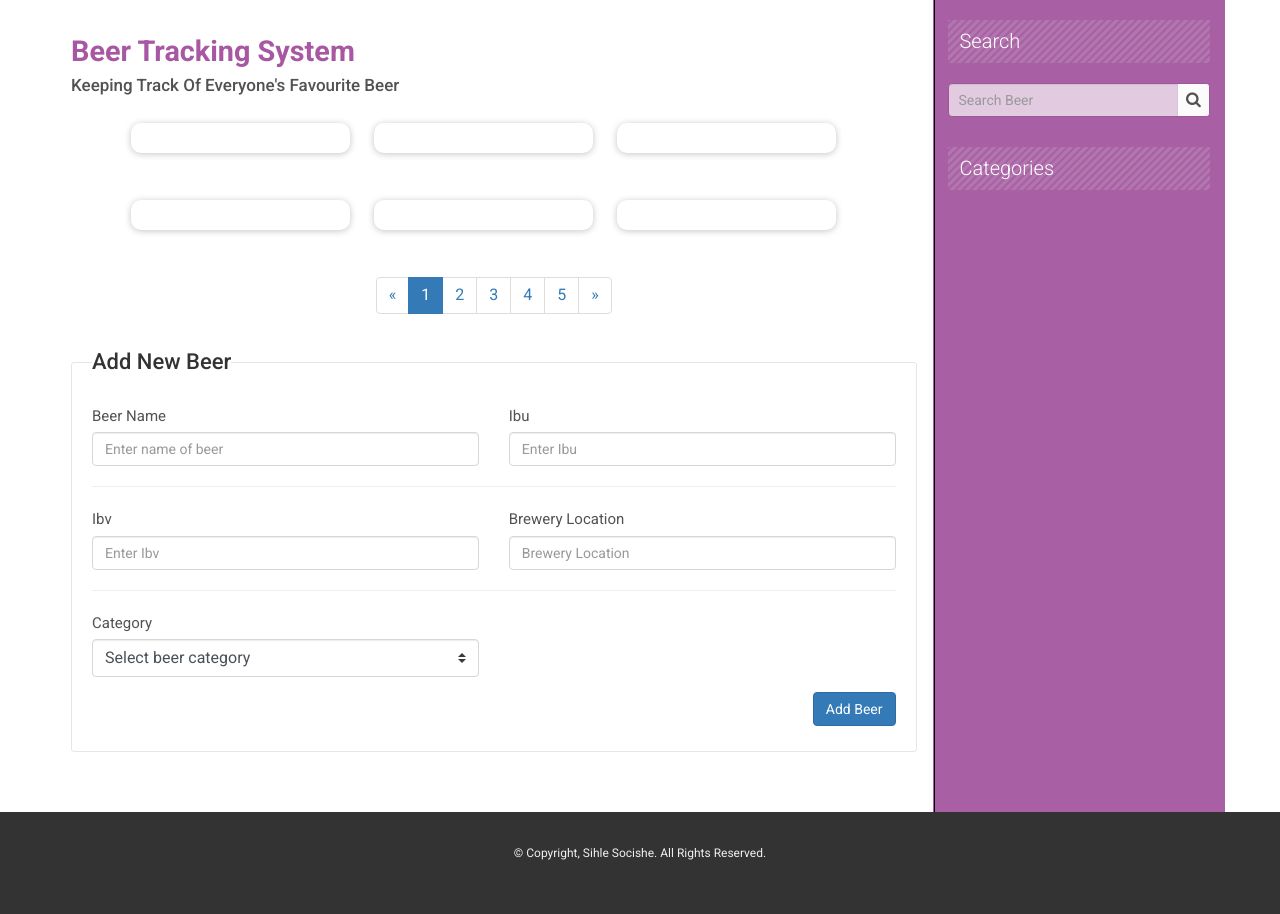
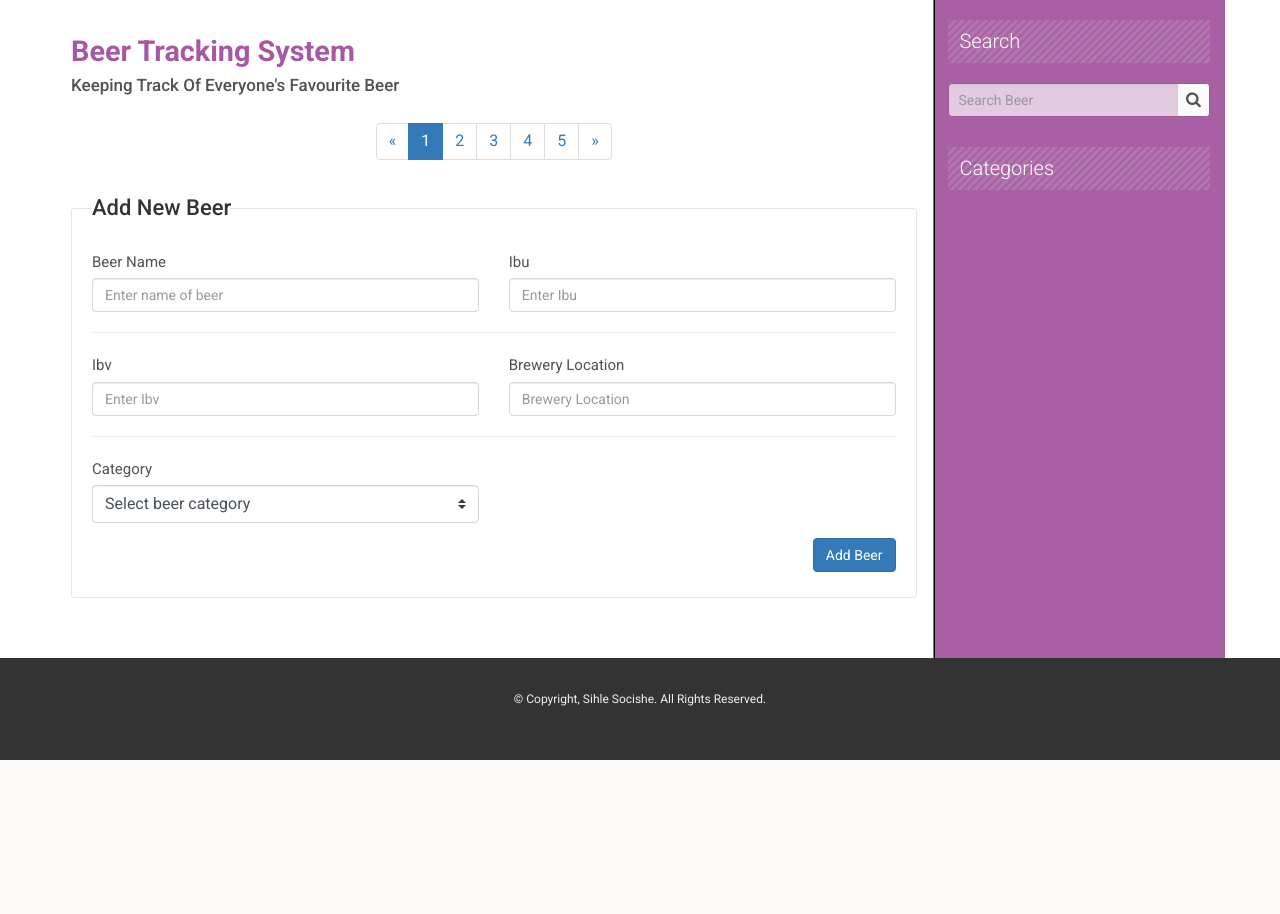
Before and after one commit to 201507445/beer_tracking, a CodeIgniter app: page /database/ in a window 1280 px wide. Shown: the part 192-1106 px from the top of the page. After the commit the page ends 952 px from the top, so only its background shows below. Run offline with CodeIgniter, Linux system fonts and the light colour scheme.

Commit message:
Structure Final

```diff
--- a/application/views/home_view.php
+++ b/application/views/home_view.php
@@ -34,27 +34,7 @@
                         <h1>Beer Tracking System</h1>
                         <h2>Keeping Track Of Everyone's Favourite Beer</h2>
                         <div class="row beer-container">
-                            <div class="col-md-3 beer">
 
-                            </div>
-                            <div class="col-md-3 beer">
-
-
-
-                            </div>
-                            <div class="col-md-3 beer">
-
-
-                            </div>
-                            <div class="col-md-3 beer">
-
-                            </div>
-                            <div class="col-md-3 beer">
-
-                            </div>
-                            <div class="col-md-3 beer">
-
-                            </div>
                         </div>
                         <div class="beer-pagination">
                             <nav aria-label="Page navigation">
--- a/assets/js/app.js
+++ b/assets/js/app.js
@@ -2,13 +2,14 @@ $(document).ready(function () {
     $.getJSON("http://apichallenge.canpango.com/beers", function (data) {
 
         for (var i = 0; i < data.length; i++) {
-            var html = '<div class="text-center"><b>' + data[i].name + '</b></div>';
+            var html = '<div class="col-md-3 beer">';
+             html += '<div class="text-center"><b>' + data[i].name + '</b></div>';
             html += '<p><b> Ibu:</b> <span>' + data[i].ibu + '</span></p>';
             html += '<p><b>Abv:</b> <span>' + data[i].abv + '</span></p>';
             html += '<p><b>Style:</b> <span>' + data[i].style + '</span></p>';
             html += '<p><b>Location:</b> <span>' + data[i].brewery_location + '</span></p>';
             html += '<div class="beer-review-link"><a href="#">Reviews</a></div>';
-            $('.beer').append(html);
+            $('.beer-container').append(html);
         }
 
     });
```
